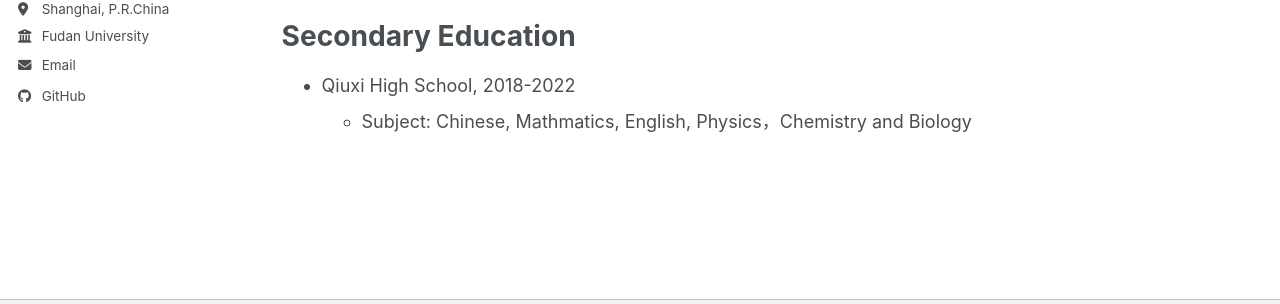
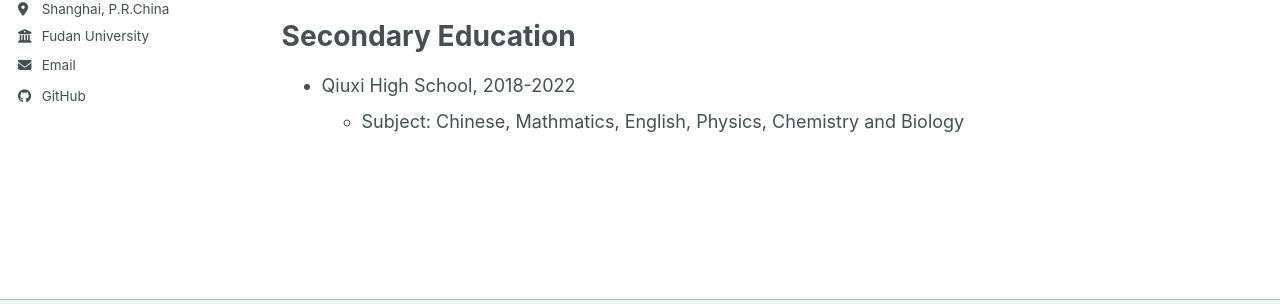
Before and after one commit to Alfred-meijiu/Alfred-meijiu.github.io, a Jekyll site: the page built from _pages/educational-background.md, in a window 1280 px wide. Shown: the part 490-794 px from the top of the page. Built offline with Jekyll 4.4.1, drawn with Linux system fonts in a browser that asks for light colours; a style sheet for code colours, icons or effects is not loaded.

```diff
--- a/_pages/educational-background.md
+++ b/_pages/educational-background.md
@@ -24,4 +24,4 @@ Higher Education
 Secondary Education
 ======
 * Qiuxi High School, 2018-2022
-  * Subject: Chinese, Mathmatics, English, Physics，Chemistry and Biology
+  * Subject: Chinese, Mathmatics, English, Physics, Chemistry and Biology
```
